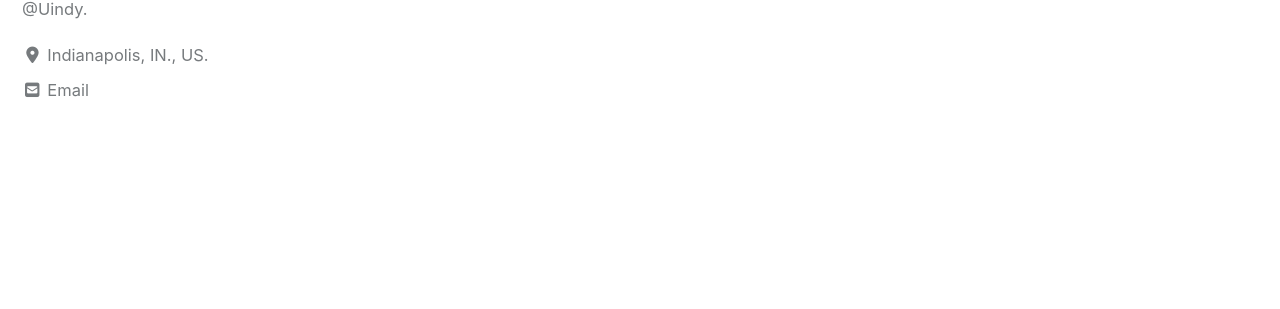
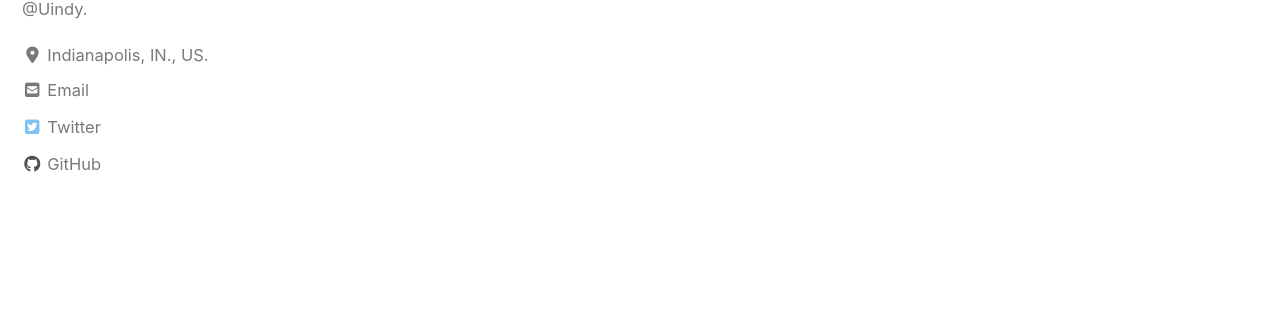
Before and after one commit to edyarr/edyarr.github.io, a Jekyll site: the page built from index.html, in a window 1280 px wide. Shown: the part 231-540 px from the top of the page. Built offline with Jekyll 4.4.1, drawn with Linux system fonts in a browser that asks for light colours; cached includes are drawn as plain includes; nearby versions of some CDN libraries; the list of posts is cut into pages by our own code.

Commit message:
testing social links

```diff
--- a/_config.yml
+++ b/_config.yml
@@ -112,6 +112,8 @@ author:
   bio              : "Assistant Professor in the Department of Global Languages and Cross-Cultural Studies @Uindy."
   location         : "Indianapolis, IN., US."
   email            : "arriagae@uindy.edu"
+  twitter          : "eduard_arriaga"
+  github           : "edyarr"
   links:
     - label: "Email"
       icon: "fas fa-fw fa-envelope-square"
```
